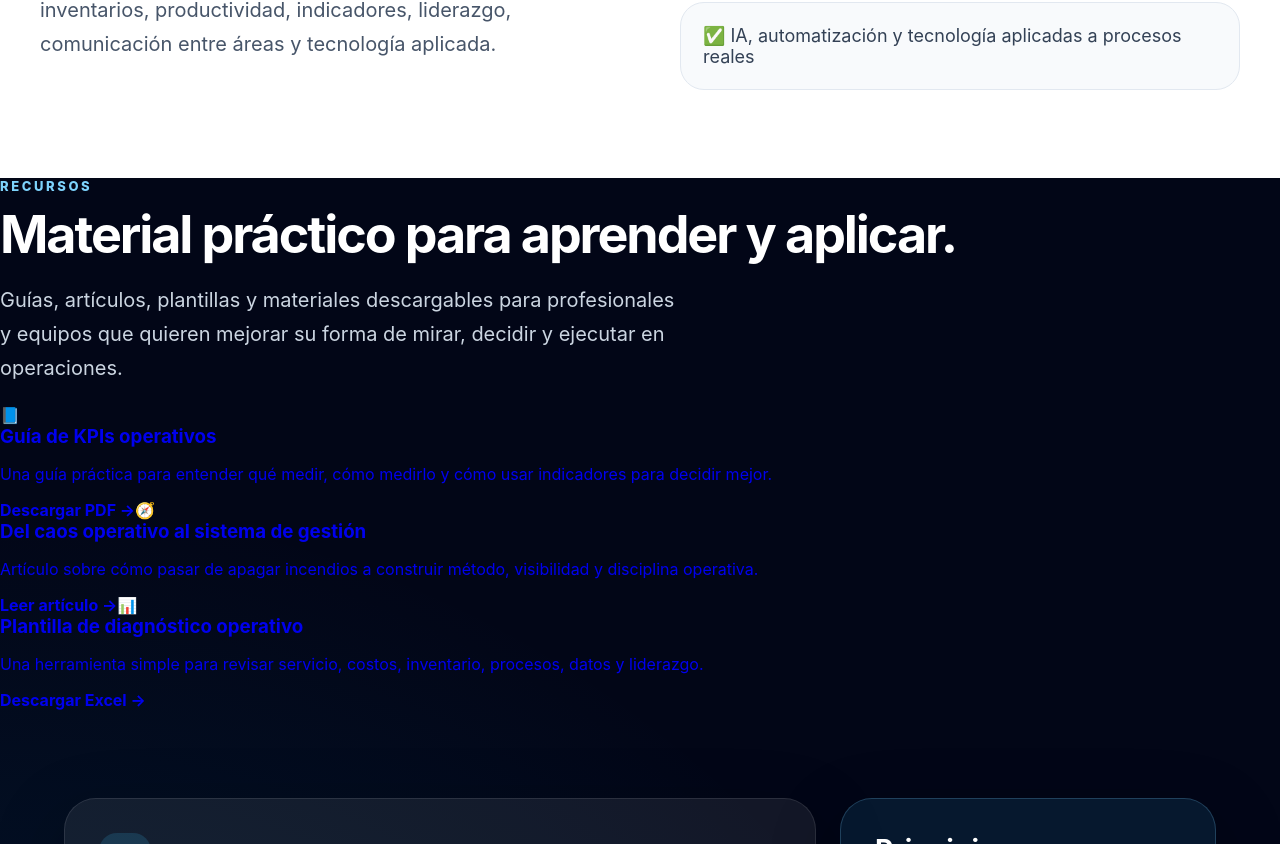
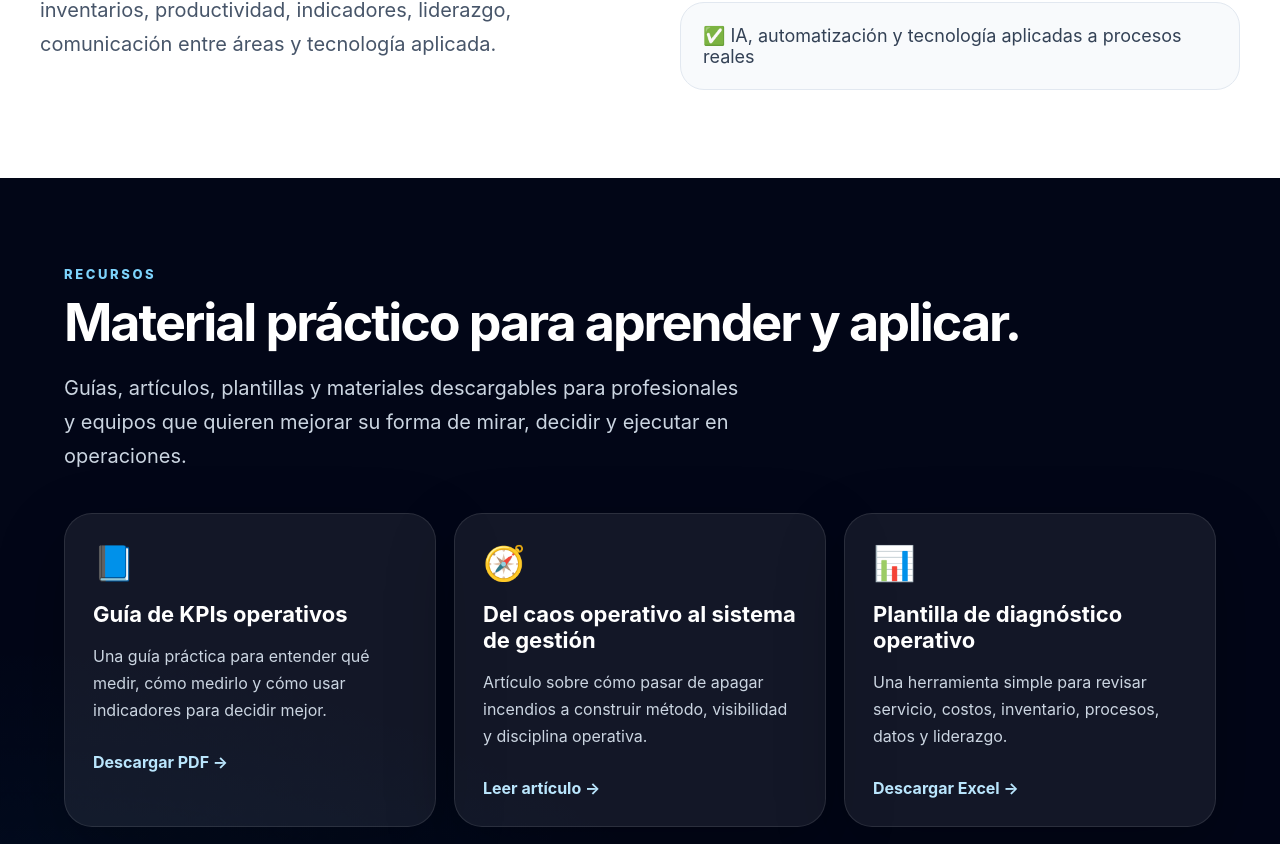
Before and after one commit to julioserranomosquera-AR/julio-serrano-web, a React (Vite) app: page / in a window 1280 px wide. Shown: the part 1796-2640 px from the top of the page. Built offline with nearby package versions, Linux system fonts and the light colour scheme.

Commit message:
Update index.css

```diff
--- a/src/index.css
+++ b/src/index.css
@@ -253,7 +253,50 @@ h3 {
   font-size: 18px;
   color: #334155;
 }
+.resourcesSection {
+  max-width: 1200px;
+  margin: 0 auto;
+  padding: 88px 24px;
+}
 
+.resourcesGrid {
+  margin-top: 40px;
+  display: grid;
+  grid-template-columns: repeat(3, 1fr);
+  gap: 18px;
+}
+
+.resourceCard {
+  display: block;
+  padding: 28px;
+  border-radius: 28px;
+  border: 1px solid rgba(255,255,255,0.1);
+  background: rgba(255,255,255,0.07);
+  color: white;
+  box-shadow: 0 24px 70px rgba(0,0,0,0.24);
+}
+
+.resourceCard span {
+  display: block;
+  font-size: 34px;
+  margin-bottom: 18px;
+}
+
+.resourceCard h3 {
+  font-size: 22px;
+  margin-bottom: 12px;
+}
+
+.resourceCard p {
+  color: #cbd5e1;
+  line-height: 1.7;
+}
+
+.resourceCard strong {
+  display: inline-block;
+  margin-top: 12px;
+  color: #bae6fd;
+}
 .twoColumns {
   display: grid;
   grid-template-columns: 2fr 1fr;
@@ -321,7 +364,13 @@ footer {
   .grid {
     grid-template-columns: 1fr;
   }
+.grid {
+  grid-template-columns: 1fr;
+}
 
+.resourcesGrid {
+  grid-template-columns: 1fr;
+}
   .contact {
     flex-direction: column;
     align-items: flex-start;
```
